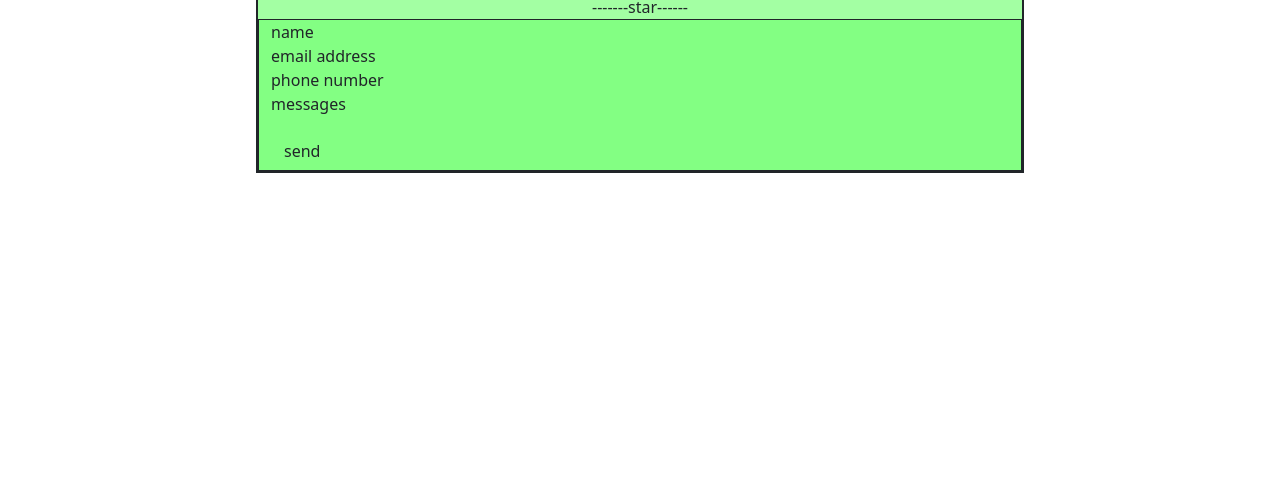
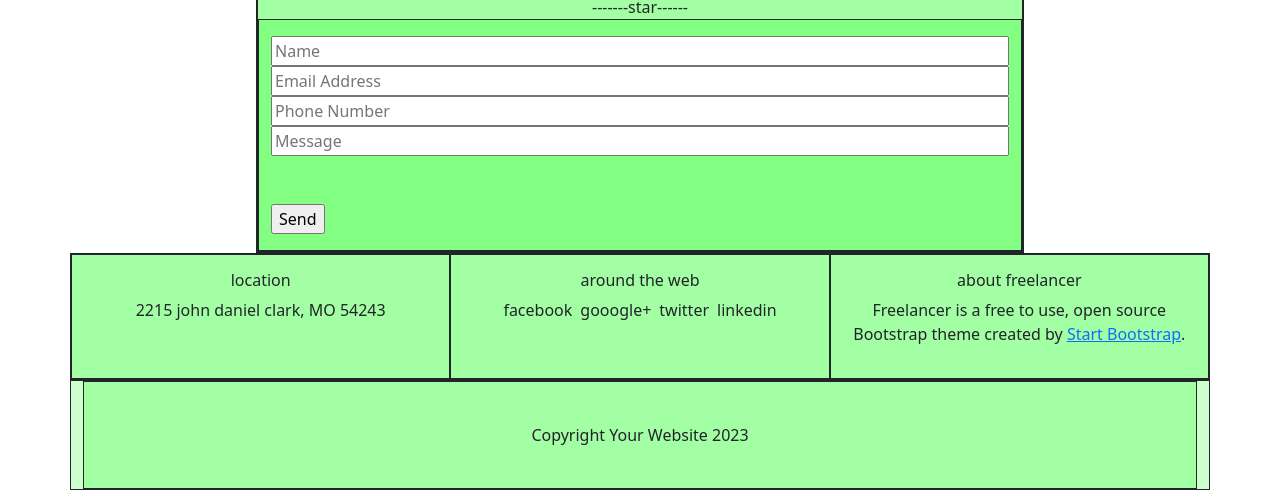
Before and after one commit to R-G2110/html-css-bootstrap-freelancer, a plain HTML site: page index.html in a window 1280 px wide. Shown: the part 515-1005 px from the top of the page. Before the commit the page ends 800 px from the top, so only its background shows below. Drawn offline with nearby package versions, Linux system fonts and the light colour scheme.

Commit message:
[Fixed]: nav on header

```diff
--- a/css/style.css
+++ b/css/style.css
@@ -6,10 +6,15 @@
 
 .container-custom {
   width: 60%;
-  max-width: 1320px;
+  max-width: 1000px;
+  min-width: 150px;
   margin: 0 auto;
 }
 
 header {
   height: 90px;
 }
+
+footer {
+  height: 110px;
+}
--- a/index.html
+++ b/index.html
@@ -15,16 +15,16 @@
 <body>
   <!-- header -->
   <header>
-    <div class="container">
-      <div class="row align-items-center ">
+    <div class="container h-100">
+      <div class="row align-items-center h-100 ">
         <div class="col-4">START BOOTSTRAP</div>
         <div class="col-1 offset-7 d-md-none">H</div>
         <div class="col-4 offset-4 d-none d-md-block ">
           <nav>
-            <ul class="d-flex list-unstyled justify-content-between align-items-center h-100 ">
-              <li><a href="#" class="h-100 text-decoration-none"></a>portfolio</li>
-              <li><a href="#" class="h-100 text-decoration-none"></a>about</li>
-              <li><a href="#" class="h-100 text-decoration-none"></a>contact</li>
+            <ul class="d-flex list-unstyled justify-content-between h-100">
+              <li><a href="#" class="text-decoration-none"></a>portfolio</li>
+              <li><a href="#" class="text-decoration-none"></a>about</li>
+              <li><a href="#" class="text-decoration-none"></a>contact</li>
             </ul>
           </nav>
         </div>
@@ -85,29 +85,69 @@
     <!-- contact -->
     <section id="contact">
       <div class="container-custom ">
-        <div class="container-fluid">
+        <div class="container-fluid flex-column">
           <h2 class="text-center">contact me</h2>
           <div class="text-center">-------star------</div>
           <div class="row">
-            <div class="col">
-              <ul class="list-unstyled ">
-                <li><label for="">name</label></li>
-                <li><label for="">email address</label></li>
-                <li><label for="">phone number</label></li>
-                <li><label for="">messages</label></li>
+            <div class="col-12">
+              <ul class="list-unstyled my-3">
+                <li>
+                  <input type="text" placeholder="Name" class="w-100">
+                </li>
+                <li>
+                  <input type="text" placeholder="Email Address" class="w-100">
+                </li>
+                <li>
+                  <input type="text" placeholder="Phone Number" class="w-100">
+                </li>
+                <li>
+                  <input type="text" placeholder="Message" class="w-100">
+                </li>
+                <li>
+                  <input type="submit" value="Send" class="mt-5 text-start">
+                </li>
               </ul>
-              <button class="btn">send</button>
             </div>
           </div>
         </div>
       </div>
     </section>
     <!-- /contact -->
+
+    <!-- location -->
+    <section id="location">
+      <div class="container">
+        <div class="row text-center">
+          <div class="col-12 p-3 col-md-4">
+            <h6>location</h6>
+            <span>2215 john daniel clark, MO 54243 </span>
+          </div>
+          <div class="col-12 p-3 col-md-4">
+            <h6>around the web</h6>
+            <ul class="list-unstyled d-flex justify-content-center">
+              <li class="mx-1 ">facebook</li>
+              <li class="mx-1 ">gooogle+</li>
+              <li class="mx-1 ">twitter</li>
+              <li class="mx-1 ">linkedin</li>
+            </ul>
+          </div>
+          <div class="col-12 p-3 col-md-4">
+            <h6>about freelancer</h6>
+            <p>Freelancer is a free to use, open source Bootstrap theme created by <a href="#">Start Bootstrap</a>.</p>
+          </div>
+        </div>
+      </div>
+    </section>
+    <!-- /location -->
   </main>
   <!-- /main -->
 
   <!-- footer -->
-  <footer></footer>
+  <footer class="container">
+    <div class="container h-100 d-flex justify-content-center align-items-center">
+      <span>Copyright Your Website 2023</span>
+    </div>
+  </footer>
   <!-- /footer -->
 </body>
 </html>
```
